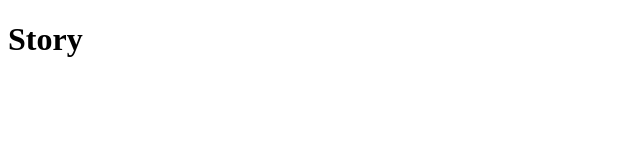
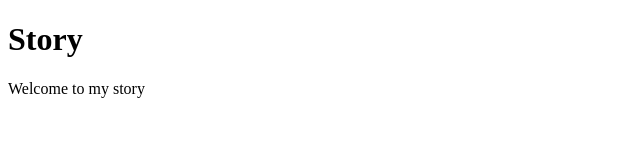
Before and after one commit to Janhvi-Kalariya/story, a plain HTML site: page index.html in a window 1280 px wide. Shown: the whole page, without its empty margins (0-640 px from the left). Drawn offline with Linux system fonts and the light colour scheme.

Commit message:
added para

```diff
--- a/index.html
+++ b/index.html
@@ -7,5 +7,6 @@
 </head>
 <body>
     <h1>Story</h1>
+    <p>Welcome to my story</p>
 </body>
 </html>
```
